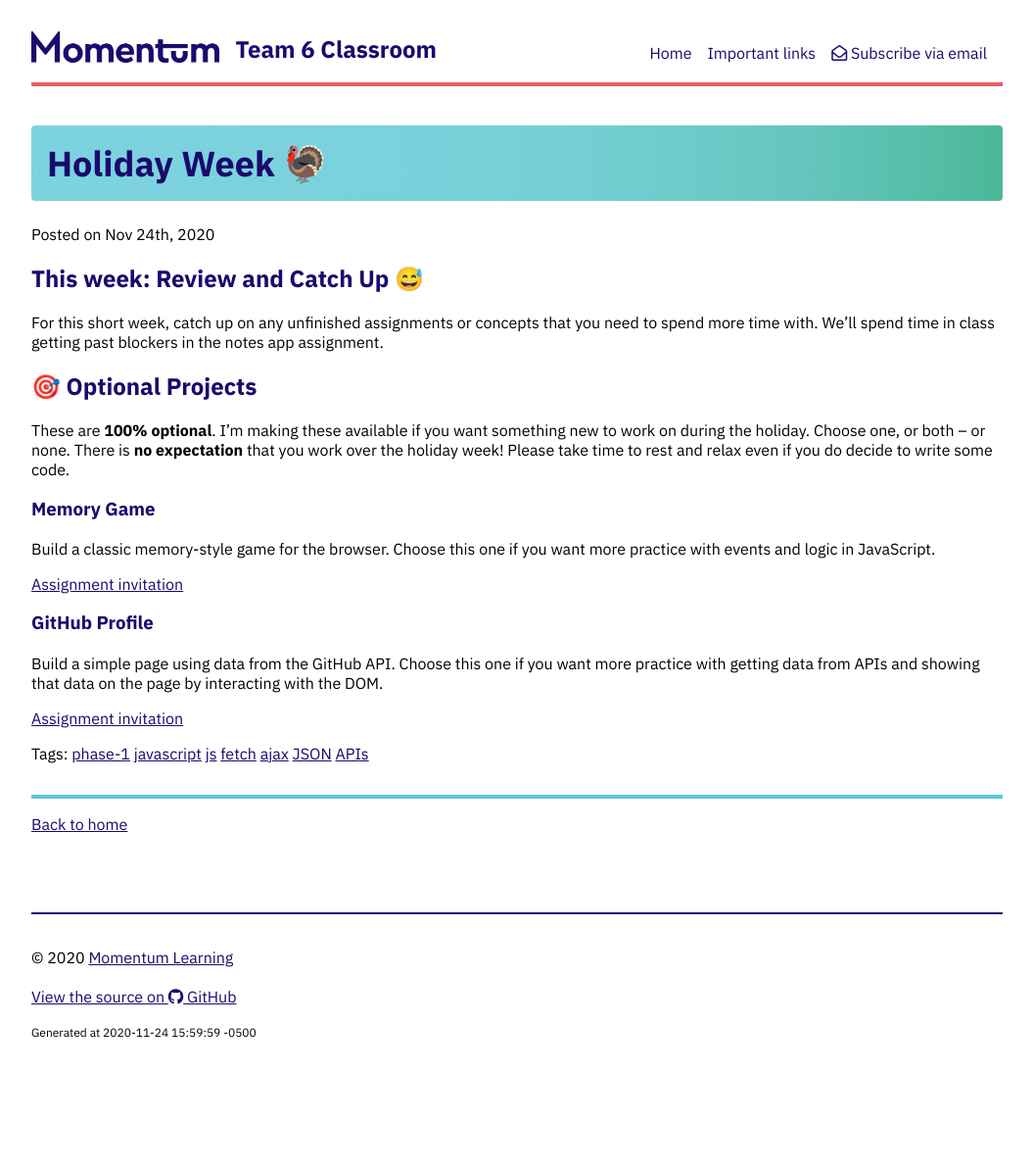
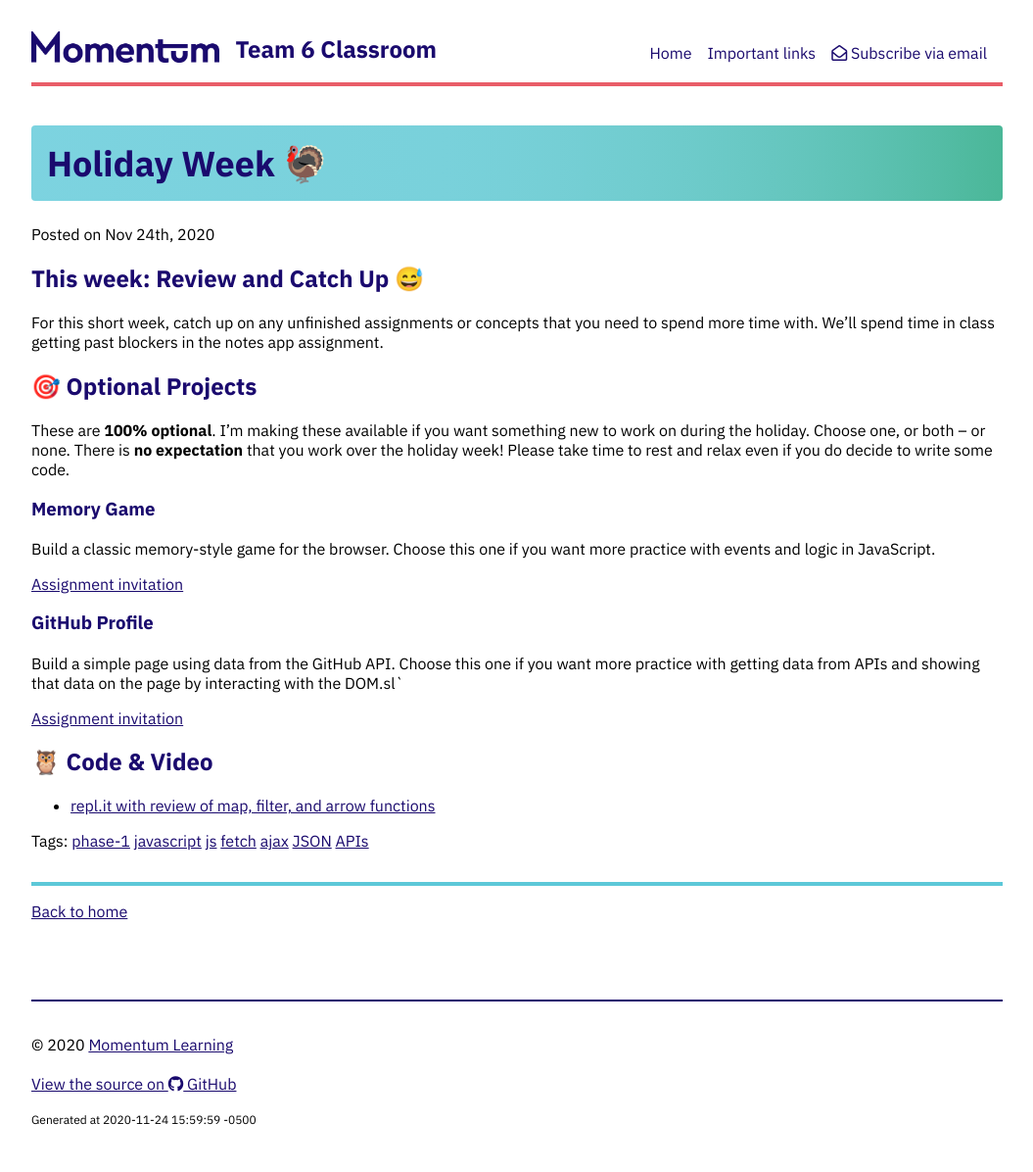
Before and after one commit to momentum-team-6/momentum-team-6.github.io, a Jekyll site: the page built from _posts/2020-11-24-holiday-week-js.md, in a window 1280 px wide. Shown: the whole page at 98% size, without its empty margins (112-1167 px from the left). Built offline with Jekyll 4.4.1, drawn with Linux system fonts in a browser that asks for light colours; nearby versions of some CDN libraries; before the commit the page ends 1107 px from its top, so only the background shows below that.

Commit message:
add link to repl.it

```diff
--- a/_posts/2020-11-24-holiday-week-js.md
+++ b/_posts/2020-11-24-holiday-week-js.md
@@ -20,6 +20,10 @@ Build a classic memory-style game for the browser. Choose this one if you want m
 
 ### GitHub Profile
 
-Build a simple page using data from the GitHub API. Choose this one if you want more practice with getting data from APIs and showing that data on the page by interacting with the DOM.
+Build a simple page using data from the GitHub API. Choose this one if you want more practice with getting data from APIs and showing that data on the page by interacting with the DOM.sl`
 
 [Assignment invitation](https://classroom.github.com/a/SKqAaYrM)
+
+## 🦉 Code & Video
+
+- [repl.it with review of map, filter, and arrow functions](https://repl.it/@amy_nc/JS-Review-Map-Filter-and-Arrow-Functions)
```
